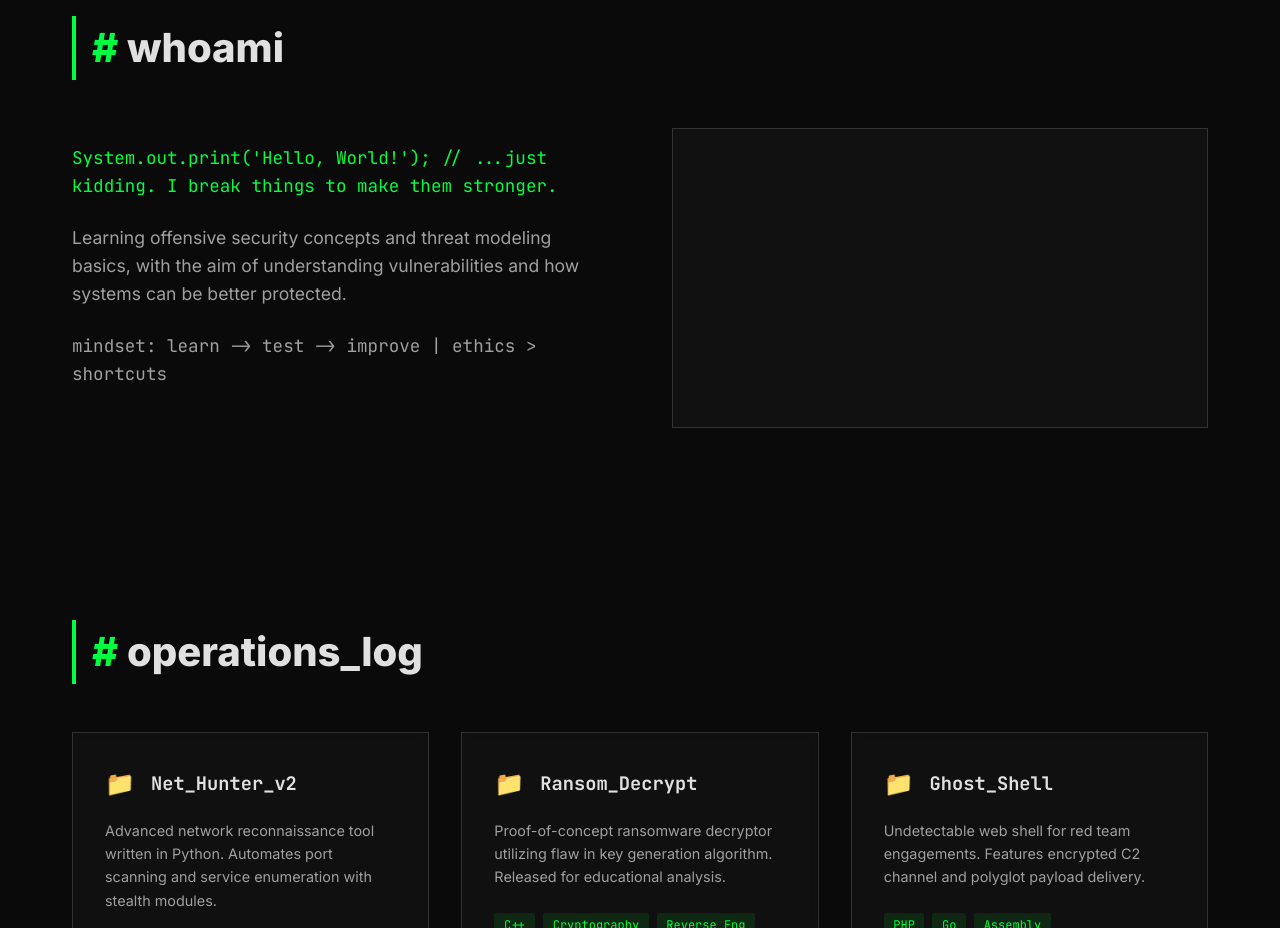
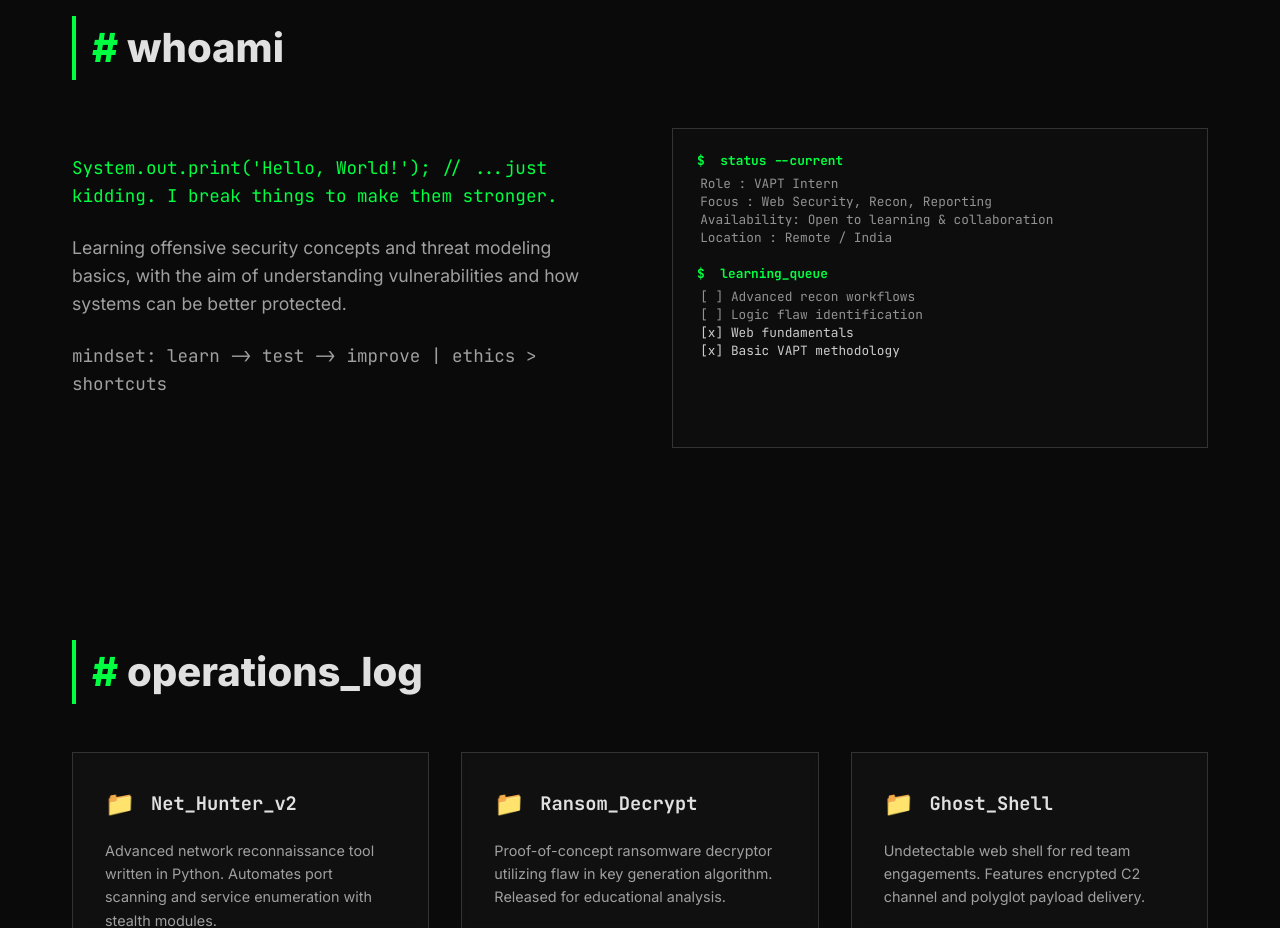
Before and after one commit to AdrianA0832/AdrianA0832.github.io, a plain HTML site: page index.html in a window 1280 px wide. Shown: the part 880-1808 px from the top of the page. Drawn offline with Linux system fonts and the light colour scheme; placeholder pictures from the web are drawn by us.

Commit message:
Add files via upload

```diff
--- a/index.html
+++ b/index.html
@@ -55,9 +55,27 @@
                     <p class="terminal-text" style="margin-top: 1rem;">mindset: learn -> test -> improve | ethics >
                         shortcuts</p>
                 </div>
-                <div class="profile-card">
-                    <div class="glitch-img-container">
-                        <div class="glitch-img"></div>
+                <div class="profile-card status-panel">
+                    <div class="terminal-session">
+                        <div class="command-line">
+                            <span class="prompt">$</span> status --current
+                        </div>
+                        <div class="command-output">
+                            <span class="output-line">Role : VAPT Intern</span>
+                            <span class="output-line">Focus : Web Security, Recon, Reporting</span>
+                            <span class="output-line">Availability: Open to learning & collaboration</span>
+                            <span class="output-line">Location : Remote / India</span>
+                        </div>
+
+                        <div class="command-line">
+                            <span class="prompt">$</span> learning_queue
+                        </div>
+                        <div class="command-output">
+                            <span class="output-line">[ ] Advanced recon workflows</span>
+                            <span class="output-line">[ ] Logic flaw identification</span>
+                            <span class="output-line chk-done">[x] Web fundamentals</span>
+                            <span class="output-line chk-done">[x] Basic VAPT methodology</span>
+                        </div>
                     </div>
                 </div>
             </div>
--- a/style.css
+++ b/style.css
@@ -416,6 +416,26 @@ footer {
     h1 {
         font-size: 2.5rem;
     }
+
+    /* Mobile Spacing Improvements */
+    .section {
+        padding: 4rem 1.5rem;
+        /* More generous vertical padding */
+    }
+
+    .section-title {
+        margin-bottom: 2.5rem;
+    }
+
+    .timeline-container {
+        margin-top: 3rem;
+        padding-bottom: 2rem;
+    }
+
+    .project-card,
+    .terminal-window {
+        margin-bottom: 2rem;
+    }
 }
 
 /* Contact Section - Terminal Style */
@@ -665,3 +685,70 @@ footer {
     color: var(--text-secondary);
     font-size: 0.85rem;
 }
+
+/* Status Panel (Replaces Profile Card) */
+.status-panel {
+    background: #0d0d0d;
+    padding: 1.5rem;
+    display: flex;
+    flex-direction: column;
+    justify-content: flex-start;
+    font-family: var(--font-mono);
+    font-size: 0.8rem;
+    /* Scaled down to fit */
+    overflow: hidden;
+}
+
+.terminal-session {
+    display: flex;
+    flex-direction: column;
+    gap: 0.2rem;
+    width: 100%;
+}
+
+.command-line {
+    color: var(--accent-color);
+    font-weight: bold;
+    margin-bottom: 0.25rem;
+    margin-top: 1rem;
+    line-height: 1.2;
+}
+
+.command-line:first-child {
+    margin-top: 0;
+}
+
+.command-output {
+    color: var(--text-secondary);
+    display: flex;
+    flex-direction: column;
+    gap: 0.1rem;
+    padding-left: 0.2rem;
+    line-height: 1.3;
+}
+
+.output-line {
+    white-space: pre;
+    /* Force terminal-like spacing */
+    display: block;
+    opacity: 0.9;
+}
+
+.chk-box {
+    color: var(--text-secondary);
+}
+
+.chk-done {
+    color: var(--text-primary);
+}
+
+.prompt {
+    margin-right: 0.5rem;
+}
+
+/* Override profile card height to auto to fit content if needed,
+   but try to keep it consistent with design */
+.profile-card {
+    min-height: 320px;
+    height: auto;
+}
```
